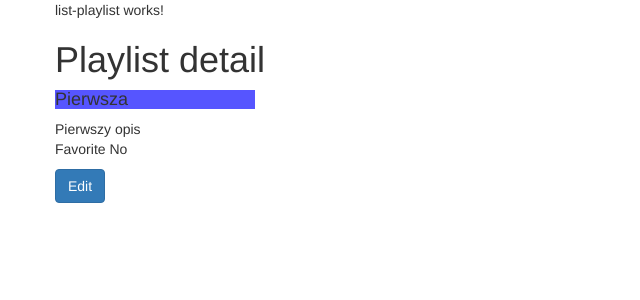
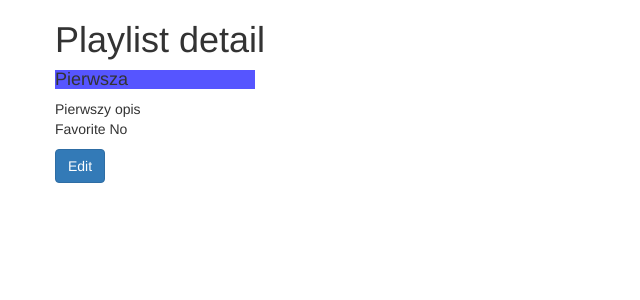
Before and after one commit to j-bogacz/AngularTraining, an Angular app in the folder soptify/: page / in a window 1280 px wide. Shown: the top 300 px of the page, without its empty margins (0-640 px from the left). Built offline with nearby package versions, Linux system fonts and the light colour scheme.

Commit message:
*ngFor class.active

```diff
--- a/soptify/src/app/list-playlist/list-playlist.component.html
+++ b/soptify/src/app/list-playlist/list-playlist.component.html
@@ -1,3 +1,7 @@
-<p>
-  list-playlist works!
-</p>
+<ul class="list-group">
+  <li *ngFor="let p of listPlaylists; let i of index"
+      class="list-group-item"
+      [class.active]="selected == p"
+      (click)="selected = p"
+  >{{p.name}}</li>
+</ul>
--- a/soptify/src/app/list-playlist/list-playlist.component.ts
+++ b/soptify/src/app/list-playlist/list-playlist.component.ts
@@ -1,4 +1,13 @@
 import { Component, OnInit, ViewEncapsulation } from '@angular/core';
+
+interface Playlist{
+  id:number;
+  name : string;
+  description: string;
+  favorite: boolean;
+  color: string;
+  selected: boolean;
+}
 
 @Component({
   selector: 'butelka-list-playlist',
@@ -13,4 +22,14 @@ export class ListPlaylistComponent implements OnInit {
   ngOnInit() {
   }
 
+
+
+  listPlaylists: Playlist[] = [
+    {id:1, name:"Hity lat 80",description:'Piosenki z 80', favorite:true, color: '#030303', selected: true},
+    {id:2, name:"Hity lat 70",description:'Piosenki z 70', favorite:true, color: '#030303', selected: false},
+    {id:3, name:"Hity lat 90",description:'Piosenki z 90', favorite:true, color: '#030303', selected: false},
+    {id:4, name:"Hip-Hop",description:'Czarny rap', favorite:true, color: '#030303', selected: false},
+    {id:5, name:"Jazz",description:'Jazzzik', favorite:true, color: '#030303', selected: false}
+  ]
+
 }
```
